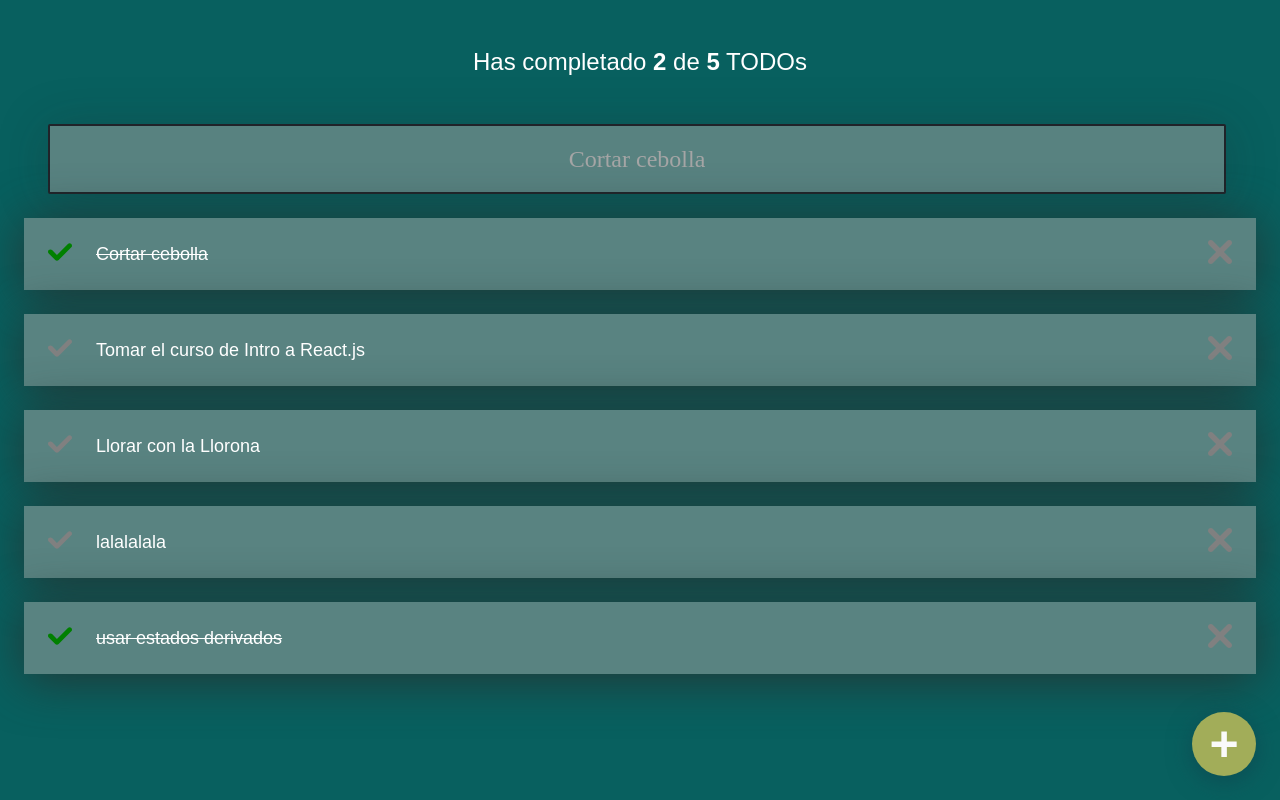
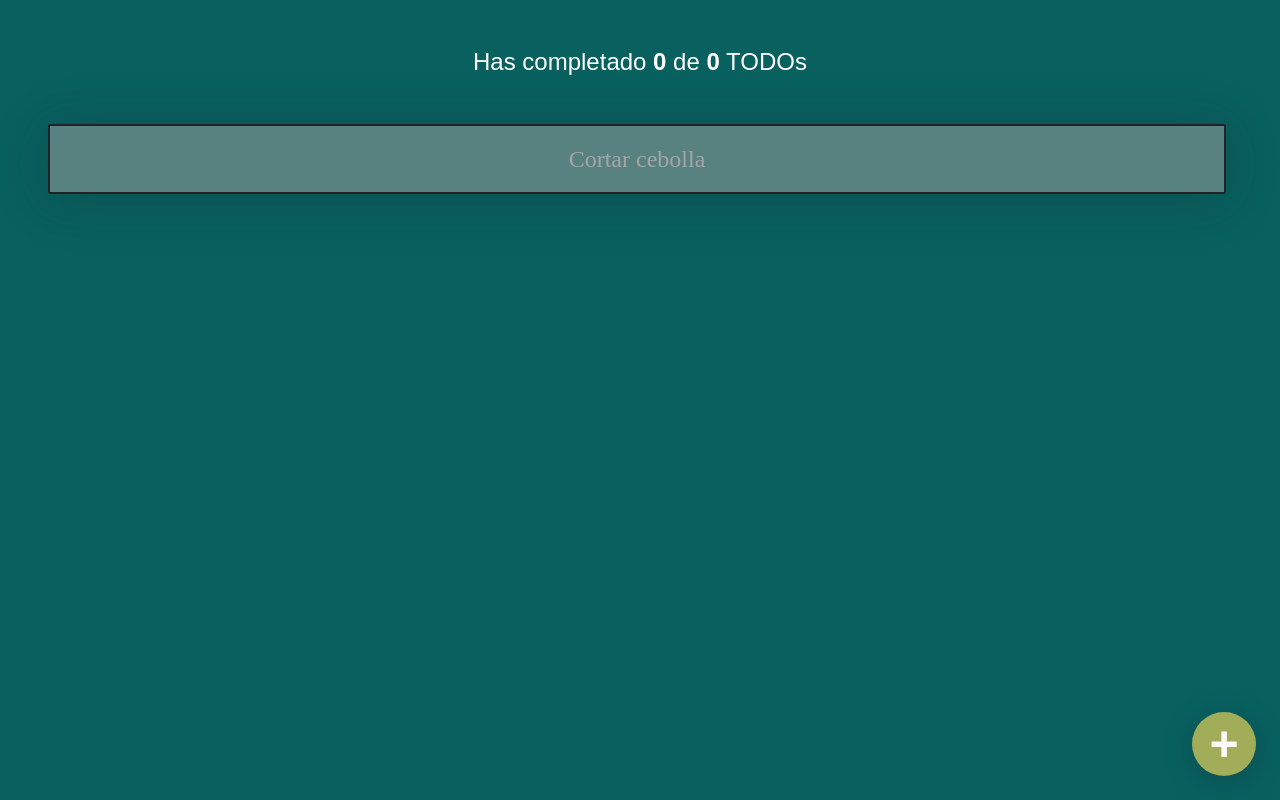
Before and after one commit to Apanawa/curso-react-intro-main, a React (Create React App) app: page / in a window 1280 px wide. Built offline with nearby package versions, Linux system fonts and the light colour scheme; the HTML template or start-up script is replaced by a standard one.

Commit message:
13 localstorage con react.js

```diff
--- a/src/App.js
+++ b/src/App.js
@@ -5,16 +5,29 @@
 import { CreateTodoButton } from './CreateTodoButton';
 import React from 'react';
 
-const defaultTodos = [
-  {text: "Cortar cebolla", completed: true},
-  {text: "Tomar el curso de Intro a React.js", completed: false},
-  {text: "Llorar con la Llorona", completed: false},
-  {text: "lalalalala", completed: false},
-  {text: "usar estados derivados", completed: true},
-]
+// const defaultTodos = [
+// {text: "Cortar cebolla", completed: true},
+// {text: "Tomar el curso de Intro a React.js", completed: false},
+// {text: "Llorar con la Llorona", completed: false},
+// {text: "lalalalala", completed: false},
+// {text: "usar estados derivados", completed: true},
+// ]
+// localStorage.setItem("TODOS_V1", JSON.stringifydefaultTodos)
+// localStorage.removeItem("TODOS_V1")
 
 function App() {
-  const [todos, setTodos] = React.useState(defaultTodos);
+  const localStorageTodos = localStorage.getItem("TODOS_V1")
+
+  let parsedTodos;
+
+  if (!localStorageTodos) {
+    localStorage.setItem("TODOS_V1", JSON.stringify([]))
+    parsedTodos = []
+  } else {
+    parsedTodos = JSON.parse(localStorageTodos)
+  }
+
+  const [todos, setTodos] = React.useState(parsedTodos);
   const [searchValue, setSearchValue] = React.useState("");
 
   const completedTodos = todos.filter(todo => !!todo.completed).length
@@ -28,22 +41,28 @@
     }
   )
 
+  const saveTodos = (newTodos) => {
+    localStorage.setItem("TODOS_V1", JSON.stringify(newTodos))
+
+    setTodos(newTodos)
+  }
+
   const completeTodo = (text) => {
     const newTodos = [...todos];
     const todoIndex = newTodos.findIndex(
-      (todo) => todo.text == text
+      (todo) => todo.text === text
     )
     newTodos[todoIndex].completed = true;
-    setTodos(newTodos)
+    saveTodos(newTodos)
   }
 
   const deleteTodo = (text) => {
     const newTodos = [...todos];
     const todoIndex = newTodos.findIndex(
-      (todo) => todo.text == text
+      (todo) => todo.text === text
     )
     newTodos.splice(todoIndex, 1);
-    setTodos(newTodos)
+    saveTodos(newTodos)
   }
 
   return (
```
